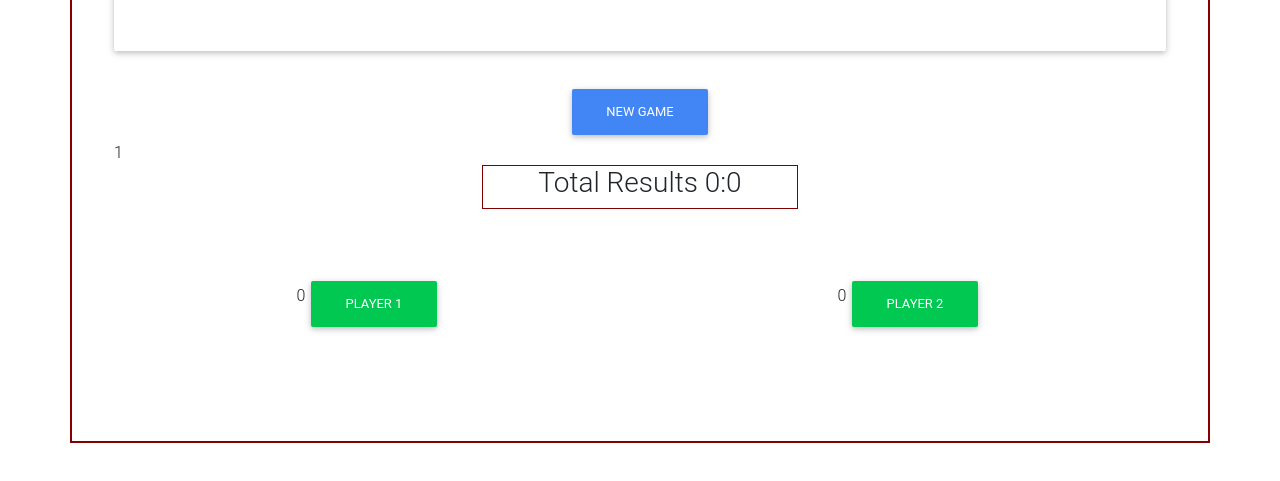
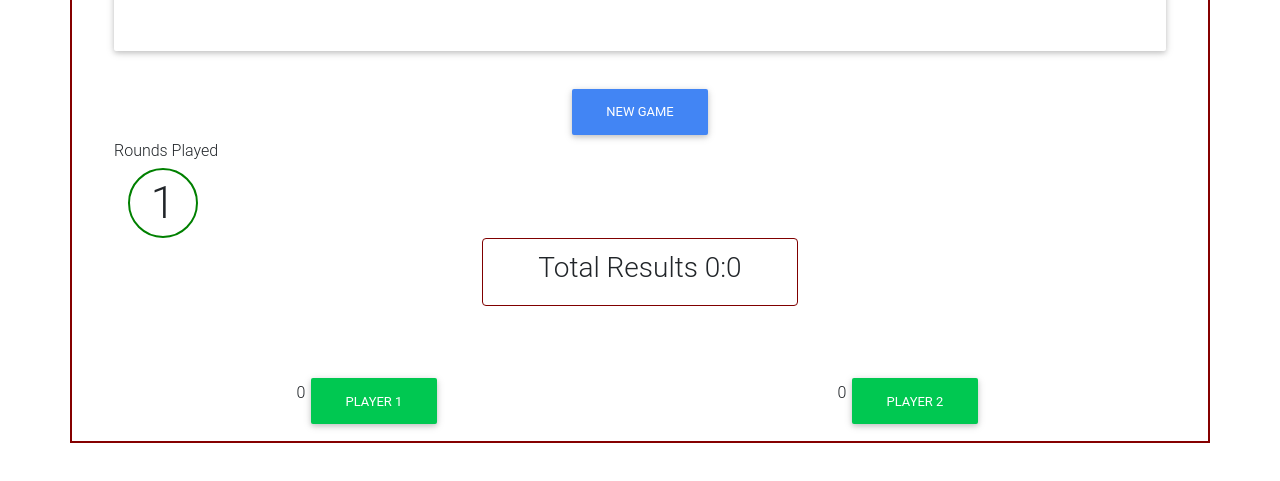
Before and after one commit to NyaunchoDavid/pig-dice, a plain HTML site: page index.html in a window 1280 px wide. Shown: the part 207-688 px from the top of the page. Drawn offline with nearby package versions, Linux system fonts and the light colour scheme.

Commit message:
add style to id runda

```diff
--- a/css/bootstrap.css
+++ b/css/bootstrap.css
@@ -15,6 +15,9 @@
   margin-left: auto;
   margin-right: auto;
   margin-bottom:66px;
+  padding:12px;
+  border-radius:4px;
+  font-size:24px;
 }
 #play1, #play2{
   display:flex;
@@ -27,3 +30,12 @@
 .jumbotron{
   text-align: center;
 }
+#runda{
+  border:2px solid green;
+  width:70px;
+  height:70px;
+  border-radius: 35px;
+  text-align:center;
+  margin-left:14px;
+  font-size:44px;
+}
--- a/index.html
+++ b/index.html
@@ -22,6 +22,7 @@
     <button id="begin" class="btn btn-primary">New Game</button>
   </div>
   <div id="box">
+    <h6>Rounds Played</h6>
       <div id="runda">1</div>
         <div id="setter">
           <h3 id="score">Total Results 0:0</h3>
```
